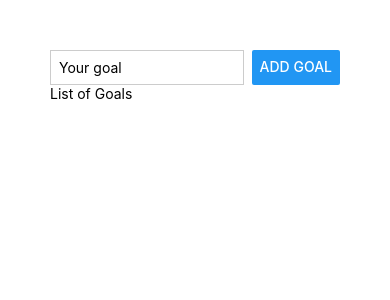
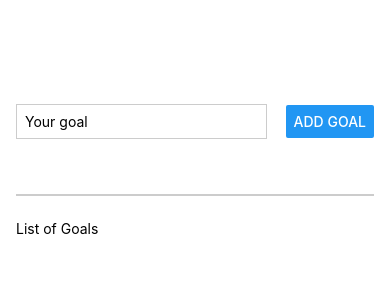
Before and after one commit to sagarsen2023/expo-mastery, a React Native app in the folder 2. React Native Basics/react-native-basics/: screen / in a window 390 px wide. Shown: the top 300 px of the page. Built offline with nearby package versions, Linux system fonts and the light colour scheme.

Commit message:
Analysed the flex property in our app

```diff
--- a/2. React Native Basics/react-native-basics/App.js
+++ b/2. React Native Basics/react-native-basics/App.js
@@ -8,7 +8,7 @@
      <Button title="Add Goal"/>
     </View>
 
-    <View>
+    <View style={styles.goalsContainer}>
       <Text>List of Goals</Text>
     </View>
   </View>;
@@ -16,17 +16,27 @@
 
 const styles = StyleSheet.create({
   appContainer: {
-    padding: 50
+    flex: 1,
+    padding: 50,
+    paddingHorizontal: 16,
   },
   inputContainer : {
+    flex: 1,
     flexDirection: "row",
-    justifyContent: "space-between"
+    justifyContent: "space-between",
+    alignItems: "center",
+    marginBottom: 24,
+    borderBottomWidth: 2,
+    borderBottomColor: "#cccccc"
   },
   textInput : {
     borderWidth: 1,
     borderColor: "#cccccc",
-    width: "80%" ,
+    width: "70%" ,
     marginRight: 8,
     padding: 8
+  },
+  goalsContainer : {
+    flex: 4,
   }
 });
```
